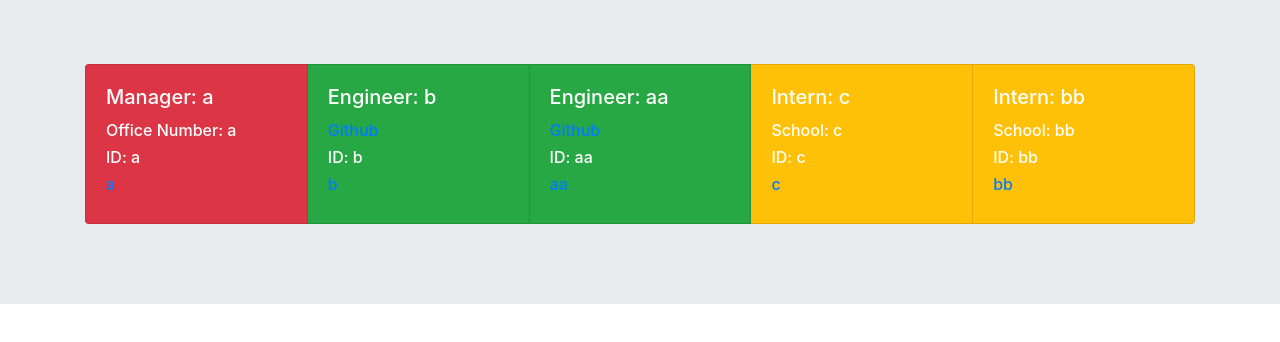
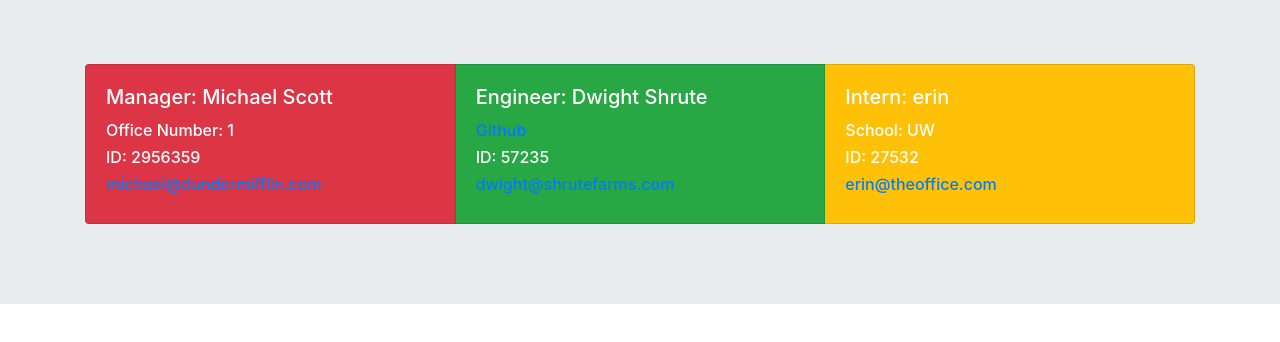
Before and after one commit to Kzug/TeamProfileGenerator, a website: page index.html in a window 1280 px wide. Drawn offline with nearby package versions, Linux system fonts and the light colour scheme.

Commit message:
Fixed tests

```diff
--- a/index.html
+++ b/index.html
@@ -1,61 +1,44 @@
 <!DOCTYPE html>
 <html lang="en">
 <head>
-    <meta charset="UTF-8" />
-    <meta http-equiv="X-UA-Compatible" content="ie=edge" />
-    <link
-      rel="stylesheet"
-      href="https://maxcdn.bootstrapcdn.com/bootstrap/4.0.0/css/bootstrap.min.css"
-    />
+  <meta charset="UTF-8">
+  <meta http-equiv="X-UA-Compatible" content="ie=edge">
+  <link rel="stylesheet" href="https://maxcdn.bootstrapcdn.com/bootstrap/4.0.0/css/bootstrap.min.css">
   <title>Document</title>
 </head>
 <body>
   <div class="jumbotron jumbotron-fluid">
   <div class="container card-group">
-        <div class="card text-white bg-danger mb-3" style="width: 18rem">
+
+          <div class="card text-white bg-danger mb-3" style="width: 18rem;">
           <div class="card-body">
-            <h5 class="card-title">Manager: a</h5>
-            <h6>Office Number: a</h6>
-            <h6>ID: a</h6>
-            <h6><a href="mailto:a">a</a></h6>
+          <h5 class="card-title">Manager: Michael Scott</h5>
+          <h6>Office Number: 1</h6>
+          <h6>ID: 2956359</h6>
+          <h6><a href = "mailto:michael@dundermifflin.com">michael@dundermifflin.com</a></h6>
           </div>
           </div>
 
-        <div class="card text-white bg-success mb-3" style="width: 18rem">
+
+          <div class="card text-white bg-success mb-3" style="width: 18rem;">
           <div class="card-body">
-            <h5 class="card-title">Engineer: b</h5>
-            <h6><a href="https://github.com/b">Github</a></h6>
-            <h6>ID: b</h6>
-            <h6><a href="mailto:b">b</a></h6>
+          <h5 class="card-title">Engineer: Dwight Shrute</h5>
+          <h6><a href = "https://github.com/dwights">Github</a></h6>
+          <h6>ID: 57235</h6>
+          <h6><a href = "mailto:dwight@shrutefarms.com">dwight@shrutefarms.com</a></h6>
           </div>
           </div>
 
-        <div class="card text-white bg-success mb-3" style="width: 18rem">
+
+          <div class="card text-white bg-warning mb-3" style="width: 18rem;">
           <div class="card-body">
-            <h5 class="card-title">Engineer: aa</h5>
-            <h6><a href="https://github.com/aa">Github</a></h6>
-            <h6>ID: aa</h6>
-            <h6><a href="mailto:aa">aa</a></h6>
+          <h5 class="card-title">Intern: erin</h5>
+          <h6>School: UW</h6>
+          <h6>ID: 27532</h6>
+          <h6><a href = "mailto:erin@theoffice.com">erin@theoffice.com</a></h6>
           </div>
           </div>
 
-        <div class="card text-white bg-warning mb-3" style="width: 18rem">
-          <div class="card-body">
-            <h5 class="card-title">Intern: c</h5>
-            <h6>School: c</h6>
-            <h6>ID: c</h6>
-            <h6><a href="mailto:c">c</a></h6>
-          </div>
-        </div>
-
-        <div class="card text-white bg-warning mb-3" style="width: 18rem">
-          <div class="card-body">
-            <h5 class="card-title">Intern: bb</h5>
-            <h6>School: bb</h6>
-            <h6>ID: bb</h6>
-            <h6><a href="mailto:bb">bb</a></h6>
-          </div>
-        </div>
   </div>
 </div>
 </body>
```
Also changed, not shown: __tests__/Employee.test.js (+11 -3 lines), __tests__/Engineer.test.js (+18 -9 lines), __tests__/Intern.test.js (+18 -8 lines), __tests__/Manager.test.js (+19 -9 lines). Lines whose indentation alone changed are shown as unchanged.
